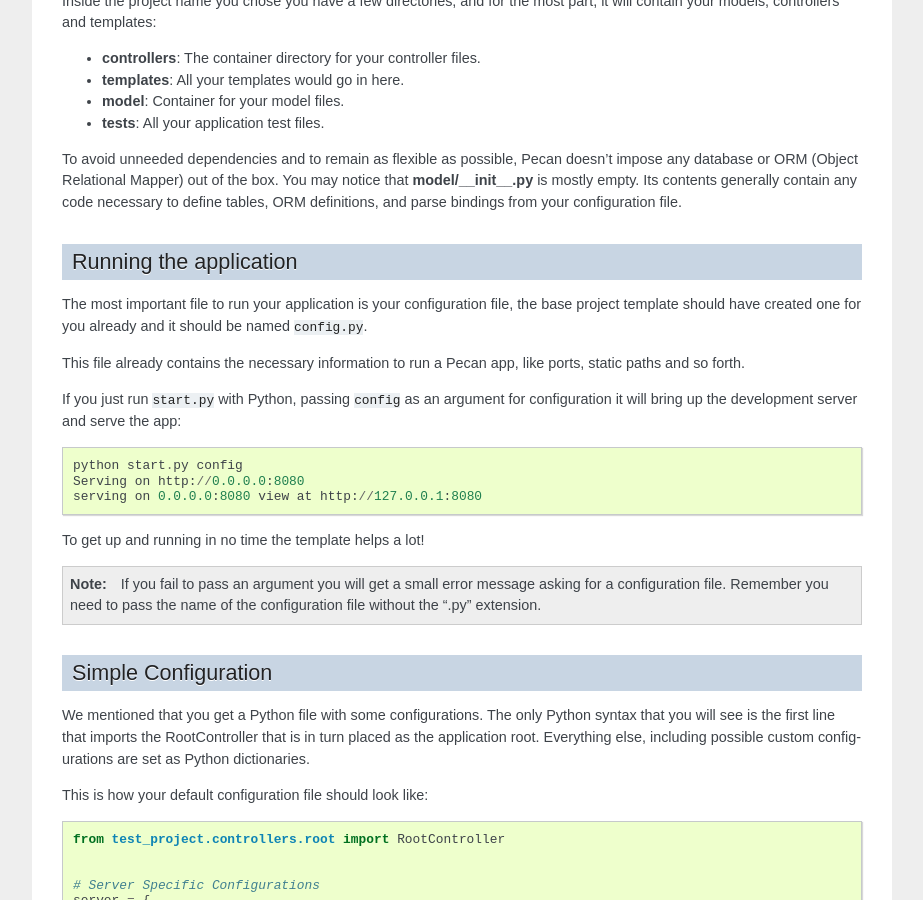
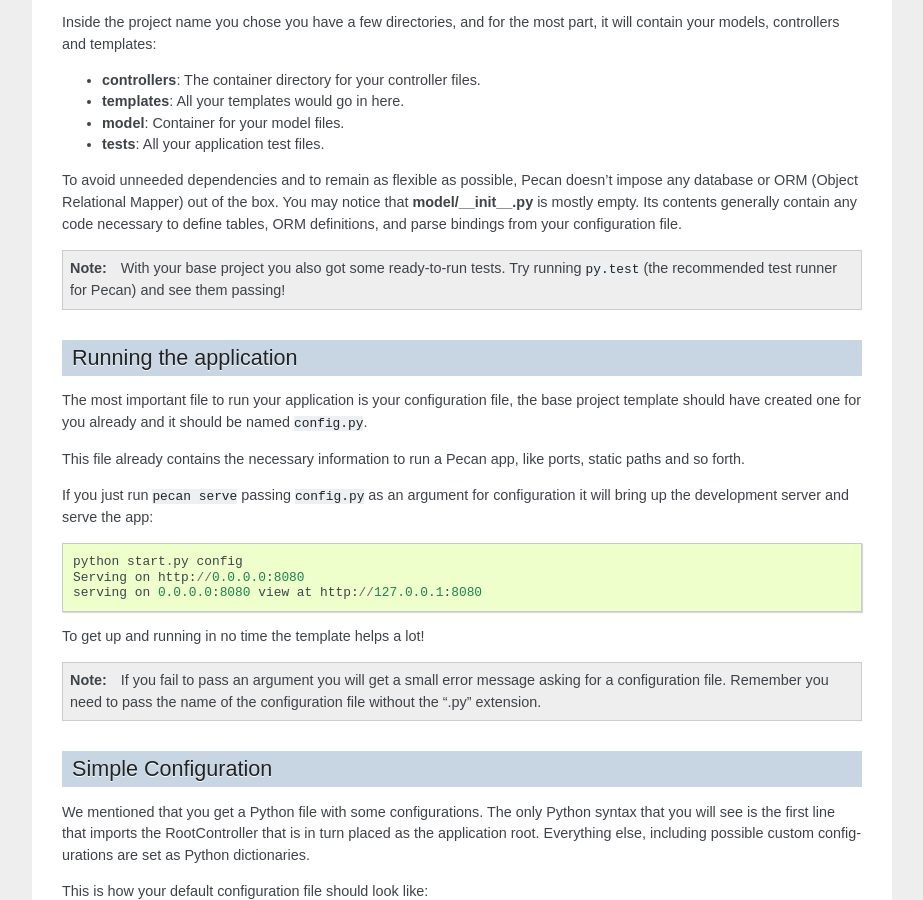
Before and after one commit to stackforge/pecan, a Sphinx documentation site: the page built from docs/source/quick_start.rst, in a window 1280 px wide and 900 px high, scrolled down 1899 px. Shown: the whole window, without its empty margins (198-1121 px from the left). Built offline with Sphinx 7.4.7, drawn with Linux system fonts in a browser that asks for light colours; pages that are not in the unit, such as notebooks, are missing from menus; some of the changed text lies outside the part shown.

Commit message:
updated the note at the top

```diff
--- a/docs/source/quick_start.rst
+++ b/docs/source/quick_start.rst
@@ -8,7 +8,8 @@
 
 .. note::
     We will not cover how to get Pecan installed here. If you need installation
-    details please go to :ref:`installation`
+    details please go to :ref:`installation` which includes the recommended way
+    of setting up a proper development environment.
 
 
 Base Application Template
@@ -128,6 +129,11 @@
 your configuration file.
 
 
+.. note::
+    With your base project you also got some ready-to-run tests. Try running
+    ``py.test`` (the recommended test runner for Pecan) and see them passing!
+
+
 .. _running_application:
 
 Running the application
@@ -139,7 +145,7 @@
 This file already contains the necessary information to run a Pecan app, like
 ports, static paths and so forth.
 
-If you just run ``start.py`` with Python, passing ``config`` as an argument for
+If you just run ``pecan serve`` passing ``config.py`` as an argument for
 configuration it will bring up the development server and serve the app::
 
     python start.py config
```
